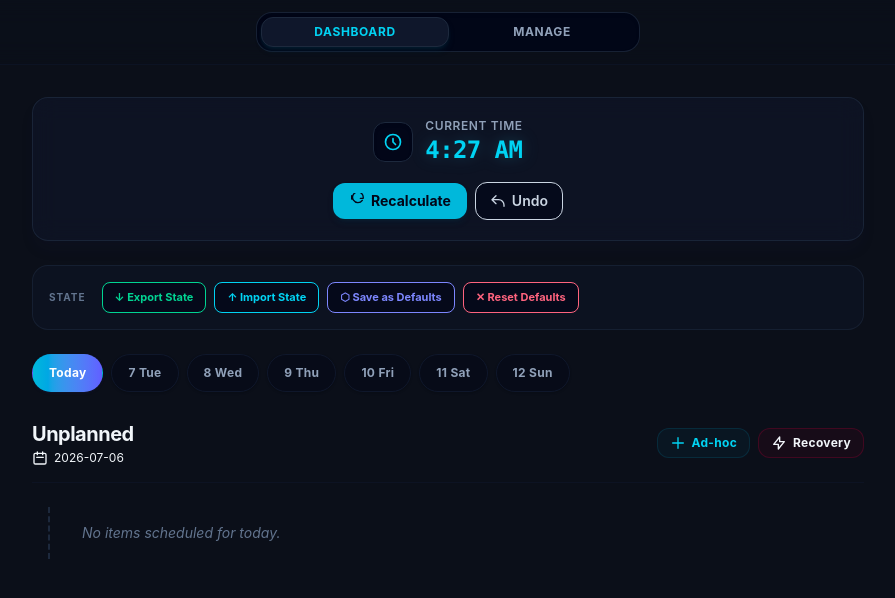
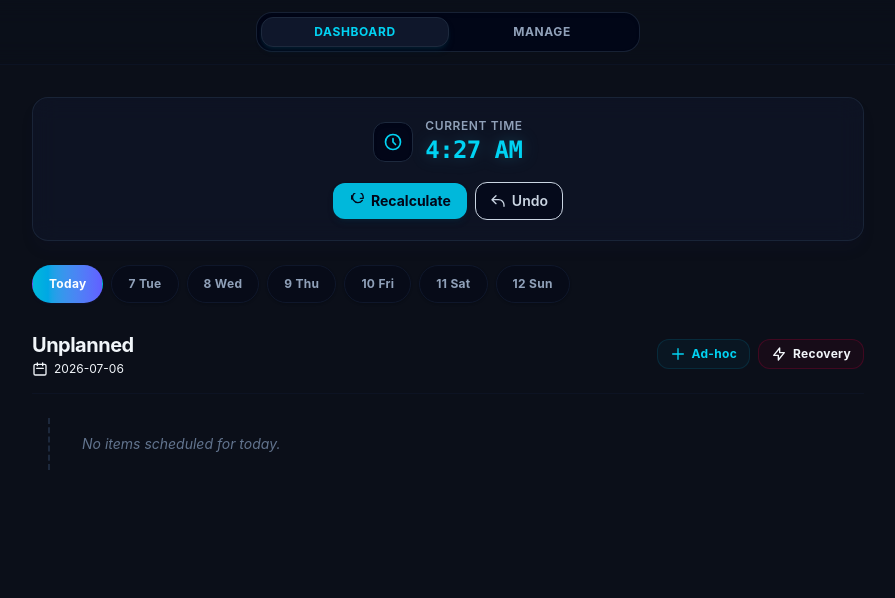
Before and after one commit to projg13/to-live, a React (Vite) app: page / in a window 1280 px wide. Both pictures are taken after a click on the button "DASHBOARD". Shown: the top 598 px of the page, without its empty margins (192-1087 px from the left). Built offline with nearby package versions, Linux system fonts and the light colour scheme.

Commit message:
Remove State Management section from Dashboard (moved to Settings)

```diff
--- a/src/components/Dashboard.tsx
+++ b/src/components/Dashboard.tsx
@@ -8,7 +8,6 @@ import { useObligationStore } from '../store/obligationStore'
 import { useRecoveryStore } from '../store/recoveryStore'
 import { usePlannerStore } from '../store/plannerStore'
 import { formatTime } from '../types/anchor'
-import { exportFullState, importFullState, downloadJSON, loadJSONFile, resetAllStores } from '../stateIO'
 import type { AdhocTask, ScheduledItem } from '../types/scheduler'
 import type { ResolveContext } from '../store/schedulerStore'
 
@@ -307,58 +306,6 @@ function Dashboard() {
             </div>
           </div>
         )}
-      </div>
-
-      {/* State Management */}
-      <div className="bg-slate-900/40 border border-slate-800/60 rounded-2xl p-4">
-        <div className="flex flex-wrap items-center gap-2">
-          <span className="text-[10px] font-bold text-slate-500 uppercase tracking-widest mr-2">State</span>
-          <button
-            onClick={() => {
-              const snapshot = exportFullState()
-              const ts = new Date().toISOString().replace(/[:.]/g, '-').slice(0, 19)
-              downloadJSON(snapshot, `to-live-state-${ts}.json`)
-            }}
-            className="px-3 py-1.5 rounded-lg text-[11px] font-bold bg-slate-950/65 hover:bg-slate-900 text-emerald-400 border border-slate-850 transition-all active:scale-95 cursor-pointer"
-          >
-            ↓ Export State
-          </button>
-          <button
-            onClick={async () => {
-              try {
-                const data = await loadJSONFile()
-                if (confirm('This will replace ALL app state and reload. Continue?')) {
-                  importFullState(data)
-                }
-              } catch (e: any) {
-                if (e?.message !== 'No file selected') alert(e?.message ?? 'Import failed')
-              }
-            }}
-            className="px-3 py-1.5 rounded-lg text-[11px] font-bold bg-slate-950/65 hover:bg-slate-900 text-cyan-400 border border-slate-850 transition-all active:scale-95 cursor-pointer"
-          >
-            ↑ Import State
-          </button>
-          <button
-            onClick={() => {
-              const snapshot = exportFullState()
-              snapshot._meta.type = 'defaults'
-              downloadJSON(snapshot, 'to-live-defaults.json')
-            }}
-            className="px-3 py-1.5 rounded-lg text-[11px] font-bold bg-slate-950/65 hover:bg-slate-900 text-indigo-400 border border-slate-850 transition-all active:scale-95 cursor-pointer"
-          >
-            ⬡ Save as Defaults
-          </button>
-          <button
-            onClick={() => {
-              if (confirm('Reset ALL stores to factory defaults? This cannot be undone.')) {
-                resetAllStores()
-              }
-            }}
-            className="px-3 py-1.5 rounded-lg text-[11px] font-bold bg-slate-950/65 hover:bg-slate-900 text-rose-400 border border-slate-850 transition-all active:scale-95 cursor-pointer"
-          >
-            ✕ Reset Defaults
-          </button>
-        </div>
       </div>
 
       {/* Week tabs */}
```
